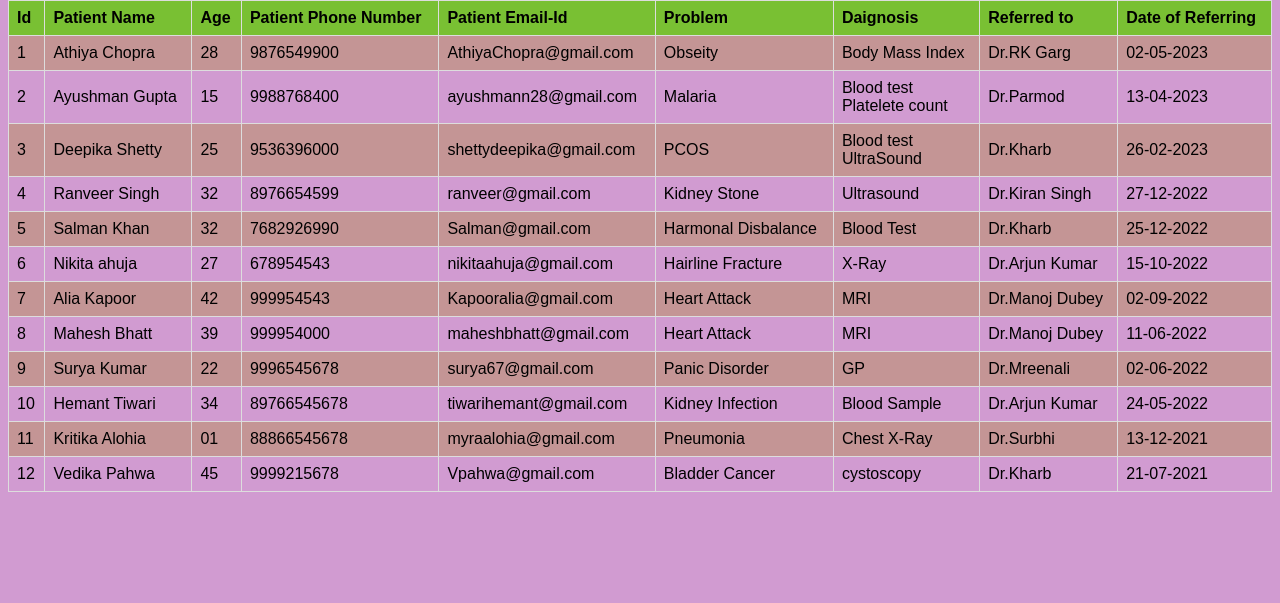
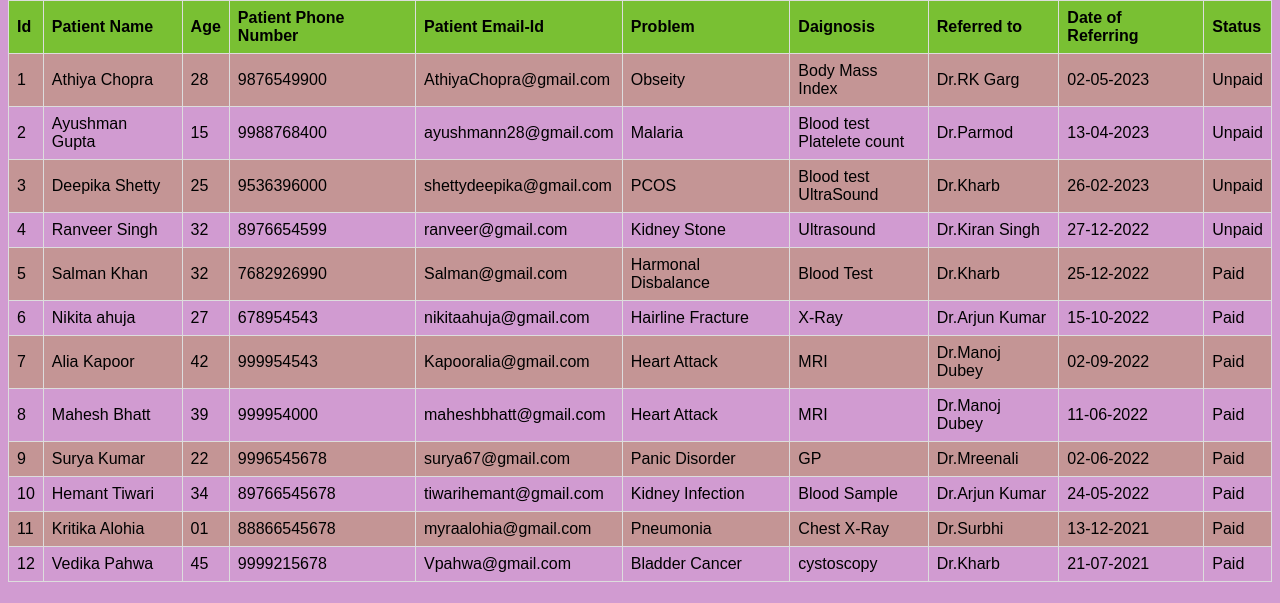
Before and after one commit to SahilReddu07/HPManagement, a Django app: page /dhistory in a window 1280 px wide. Shown: the part 197-800 px from the top of the page. Run offline with Django 4.2, Linux system fonts and the light colour scheme.

Commit message:
Update dhistory.html

```diff
--- a/template/dhistory.html
+++ b/template/dhistory.html
@@ -33,7 +33,7 @@ tr:hover {background-color: rgb(153, 230, 182);}
 </head>
 <body style="background-color:rgb(209, 155, 209);">
     <div class="header">
-        <h1>History </h1>
+        <h1>History</h1>
       </div>
 
 
@@ -49,6 +49,7 @@ tr:hover {background-color: rgb(153, 230, 182);}
     <th>Daignosis</th>
     <th>Referred to</th>
     <th>Date of Referring</th>
+    <th>Status</th>
 
   </tr>
   <tr>
@@ -61,6 +62,7 @@ tr:hover {background-color: rgb(153, 230, 182);}
     <td>Body Mass Index</td>
     <td>Dr.RK Garg</td>
     <td>02-05-2023</td>
+    <td>Unpaid</td>
   </tr>
 
   <tr>
@@ -73,6 +75,7 @@ tr:hover {background-color: rgb(153, 230, 182);}
     <td>Blood test<br>Platelete count</td>
     <td>Dr.Parmod</td>
     <td>13-04-2023</td>
+    <td>Unpaid</td>
 
   </tr>
 
@@ -86,6 +89,7 @@ tr:hover {background-color: rgb(153, 230, 182);}
     <td>Blood test<br>UltraSound</td>
     <td>Dr.Kharb</td>
     <td>26-02-2023</td>
+    <td>Unpaid</td>
 
   </tr>
 
@@ -99,6 +103,7 @@ tr:hover {background-color: rgb(153, 230, 182);}
     <td>Ultrasound</td>
     <td>Dr.Kiran Singh</td>
     <td>27-12-2022</td>
+    <td>Unpaid</td>
 
   </tr>
 
@@ -112,6 +117,7 @@ tr:hover {background-color: rgb(153, 230, 182);}
     <td>Blood Test</td>
     <td>Dr.Kharb</td>
     <td>25-12-2022</td>
+    <td>Paid</td>
 
   </tr>
 
@@ -125,6 +131,7 @@ tr:hover {background-color: rgb(153, 230, 182);}
     <td>X-Ray</td>
     <td>Dr.Arjun Kumar</td>
     <td>15-10-2022</td>
+    <td>Paid</td>
 
   </tr>
 
@@ -138,7 +145,7 @@ tr:hover {background-color: rgb(153, 230, 182);}
     <td>MRI</td>
     <td>Dr.Manoj Dubey</td>
     <td>02-09-2022</td>
-
+    <td>Paid</td>
   </tr>
 
   <tr>
@@ -151,6 +158,7 @@ tr:hover {background-color: rgb(153, 230, 182);}
     <td>MRI</td>
     <td>Dr.Manoj Dubey</td>
     <td>11-06-2022</td>
+    <td>Paid</td>
 
   </tr>
 
@@ -164,6 +172,7 @@ tr:hover {background-color: rgb(153, 230, 182);}
     <td>GP</td>
     <td>Dr.Mreenali</td>
     <td>02-06-2022</td>
+    <td>Paid</td>
   </tr>
 
   <tr>
@@ -176,6 +185,7 @@ tr:hover {background-color: rgb(153, 230, 182);}
     <td>Blood Sample</td>
     <td>Dr.Arjun Kumar</td>
     <td>24-05-2022</td>
+    <td>Paid</td>
   </tr>
 
   <tr>
@@ -188,6 +198,7 @@ tr:hover {background-color: rgb(153, 230, 182);}
     <td>Chest X-Ray</td>
     <td>Dr.Surbhi</td>
     <td>13-12-2021</td>
+    <td>Paid</td>
   </tr>
 
   <tr>
@@ -200,6 +211,7 @@ tr:hover {background-color: rgb(153, 230, 182);}
     <td>cystoscopy</td>
     <td>Dr.Kharb</td>
     <td>21-07-2021</td>
+    <td>Paid</td>
   </tr>
 
 
```
